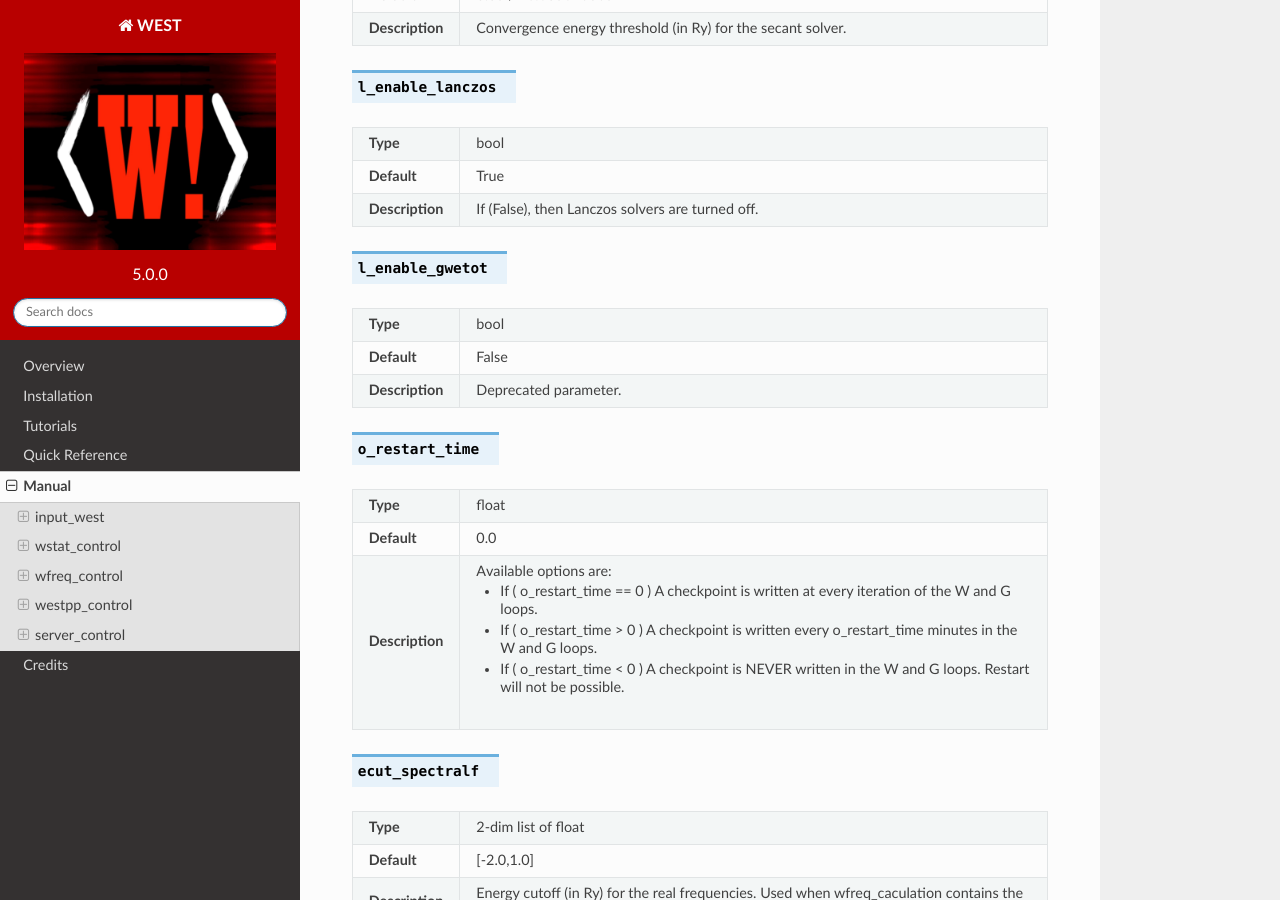
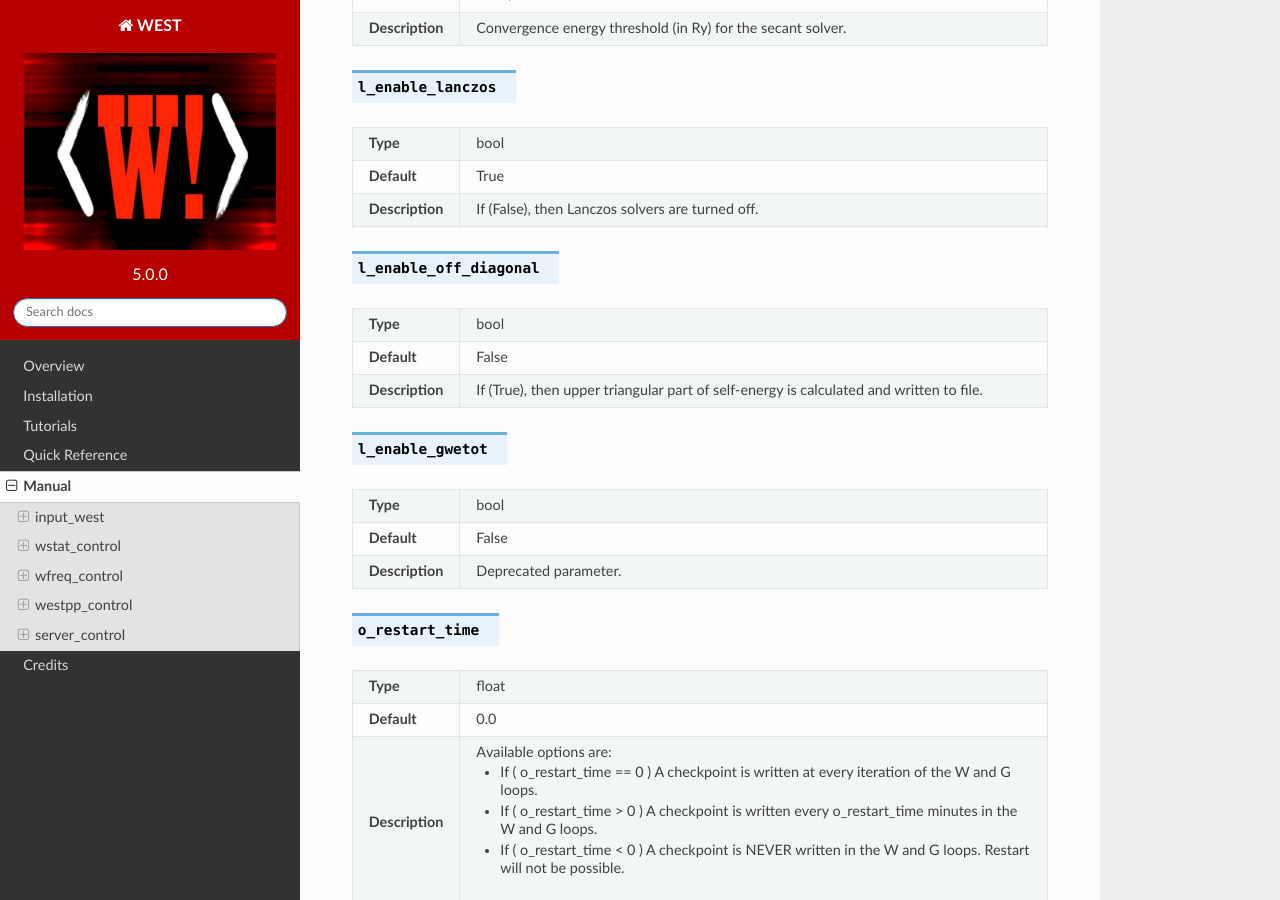
Before and after one commit to west-code-development/West, a Sphinx documentation site: the page built from Doc/manual.rst, in a window 1280 px wide and 900 px high, scrolled down 6752 px. Built offline with Sphinx 7.4.7 and the Read the Docs theme 2.0.0, drawn with Linux system fonts in a browser that asks for light colours.

Commit message:
add description of new input variable

```diff
--- a/Doc/manual.rst
+++ b/Doc/manual.rst
@@ -474,6 +474,20 @@ wfreq_control
      - If (False), then Lanczos solvers are turned off.
 
 
+.. data:: l_enable_off_diagonal
+
+.. list-table::
+   :widths: 10 90
+   :stub-columns: 0
+
+   * - **Type**
+     - bool
+   * - **Default**
+     - False
+   * - **Description**
+     - If (True), then upper triangular part of self-energy is calculated and written to file.
+
+
 .. data:: l_enable_gwetot
 
 .. list-table::
```
